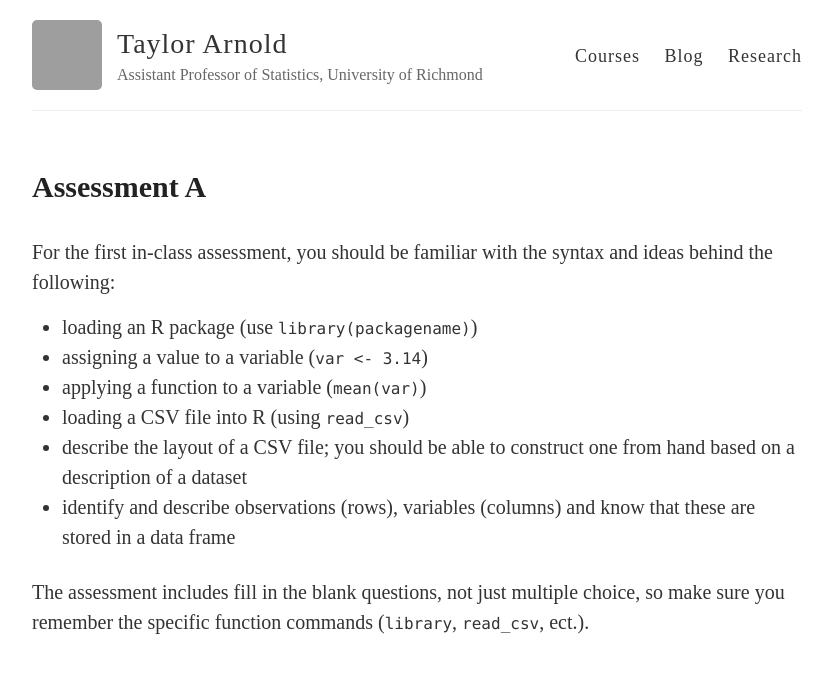
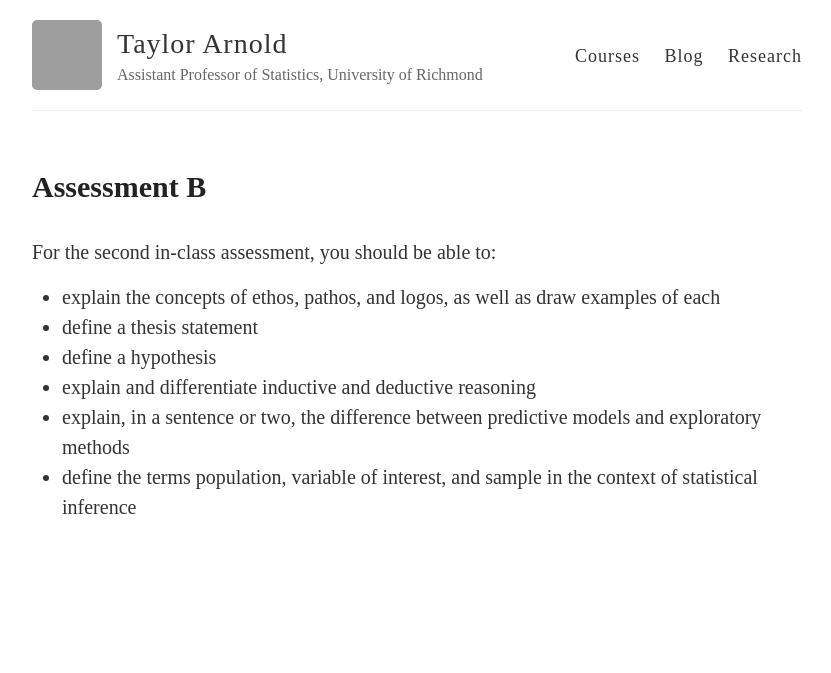
Before and after one commit to statsmaths/stat209, a Jekyll site: the page built from _notes/quiz-b.md, in a window 1280 px wide, cut to the strip 0-673 px from the top of the page. Shown: the whole strip, without its empty margins (223-1054 px from the left). Built offline with Jekyll 4.4.1, drawn with Linux system fonts in a browser that asks for light colours; grey boxes are pictures that could not be loaded.

Commit message:
update quizzes

```diff
--- a/_notes/class01-introduction-stats.Rmd
+++ b/_notes/class01-introduction-stats.Rmd
@@ -17,7 +17,7 @@ knitr::opts_chunk$set(dpi = 300)
 
 This course broadly covers the entire process of collecting,
 cleaning, visualizing, modeling, and presenting datasets. It
-has a MATH designation but is not a \textit{mathematics} course.
+has a MATH designation but is not a *mathematics* course.
 The focus is on applied statistics and data analysis
 rather than a detailed study of symbolic mathematics.
 
@@ -136,7 +136,7 @@ details on the class website with the exact topics on each assessment.
 
 While the assessments serve to make sure you are following along
 with the general concepts, the core aim of the course is to teach
-you how to \textit{apply} statistics to real-world questions. To
+you how to *apply* statistics to real-world questions. To
 this end, we will complete several data-oriented projects. These
 are the real heart of the course.
 
@@ -216,7 +216,7 @@ me for clarification at any point in the semester.
 For next class, please read the article "What is Statistics"
 by Emery N. Brown and Robert E. Kass. Specifically, read sections
 1, 2, and 6 as well as the comment by Iain Johnstone (pg. 8)
-and the comment by David MadiganADIGAN and Andrew Gelman (pg. 11)
+and the comment by David Madigan and Andrew Gelman (pg. 11)
 
 [What is Statistics](../assets/pdfs/what-is-statistics.pdf)
 
--- a/_notes/quiz-b.md
+++ b/_notes/quiz-b.md
@@ -1,22 +1,19 @@
 ---
-title: "Assessment A"
+title: "Assessment B"
 author: "Taylor Arnold"
 output: html_notebook
 ---
 
-For the first in-class assessment, you should
-be familiar with the syntax and ideas behind
-the following:
+For the second in-class assessment, you should
+be able to:
 
-- loading an R package (use `library(packagename)`)
-- assigning a value to a variable (`var <- 3.14`)
-- applying a function to a variable (`mean(var)`)
-- loading a CSV file into R (using `read_csv`)
-- describe the layout of a CSV file; you should be able
-to construct one from hand based on a description of a dataset
-- identify and describe observations (rows), variables (columns)
-and know that these are stored in a data frame
-
-The assessment includes fill in the blank questions, not
-just multiple choice, so make sure you remember the specific
-function commands (`library`, `read_csv`, ect.).
+- explain the concepts of ethos, pathos, and
+logos, as well as draw examples of each
+- define a thesis statement
+- define a hypothesis
+- explain and differentiate inductive and deductive
+reasoning
+- explain, in a sentence or two, the difference between
+predictive models and exploratory methods
+- define the terms population, variable of interest,
+and sample in the context of statistical inference
```
Also changed, not shown: _notes/quiz-a.md (added, +23 -0 lines), _notes/quiz-c.md (+12 -13 lines), _notes/quiz-d.md (+16 -16 lines), _notes/quiz-e.md (added, +23 -0 lines), index.html (+6 -6 lines).
